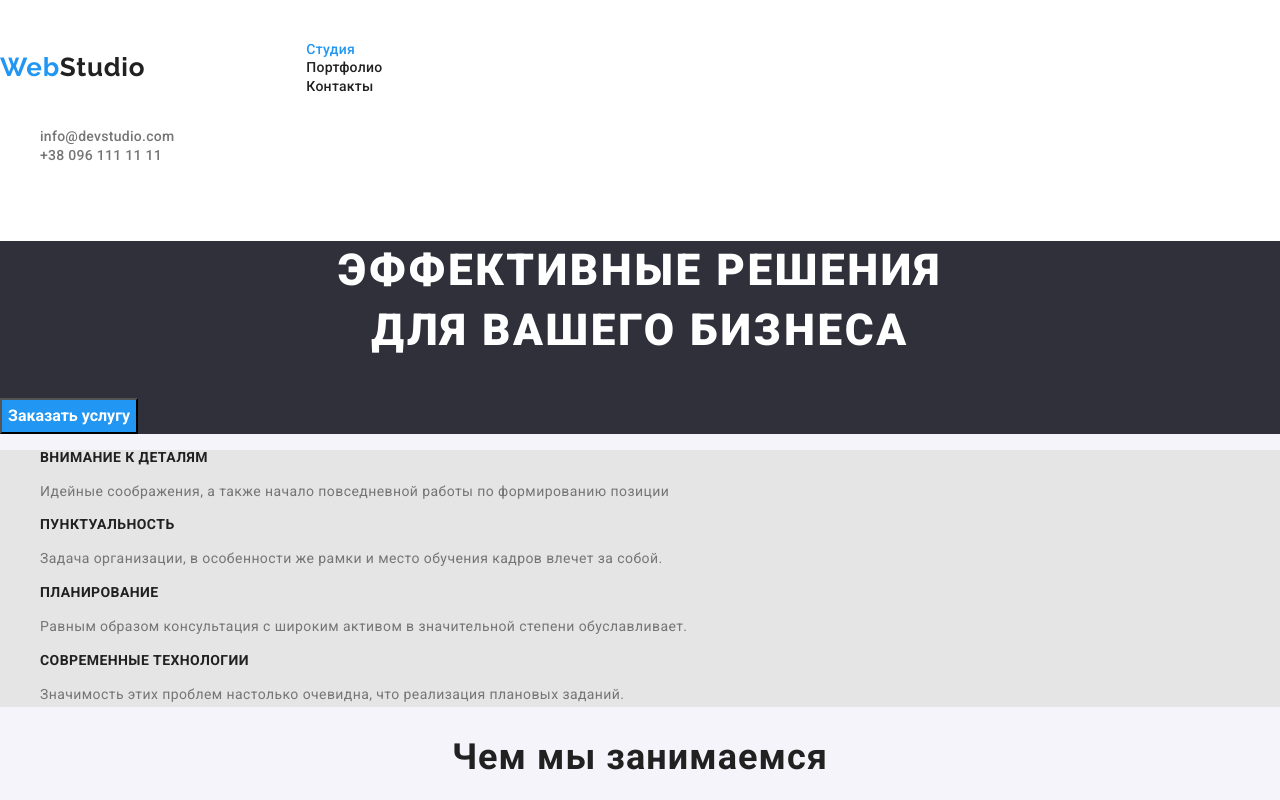
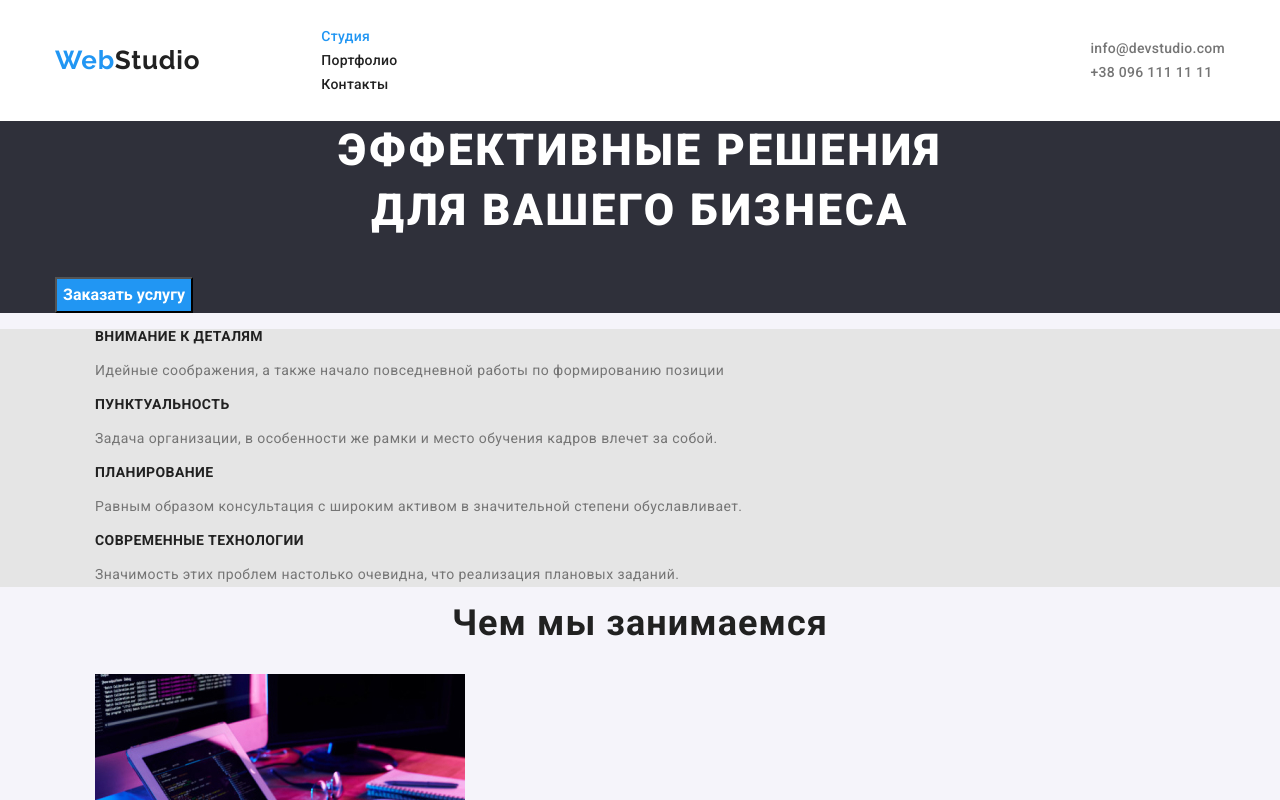
Before and after one commit to PaliAnna/goit-markup-hw-03, a plain HTML site: page index.html in a window 1280 px wide. Shown: the top 800 px of the page. Drawn offline with nearby package versions, Linux system fonts and the light colour scheme.

Commit message:
2.по центру

```diff
--- a/css/styles.css
+++ b/css/styles.css
@@ -9,10 +9,41 @@
     --bcg-team: #F5F4FA
     }
 
+html{
+    box-sizing: border-box;
+     }
+
+
+
+
 /* site-nav */
 body {
+    margin: 0;
     font-family: Roboto, sans-serif;
+    line-height: 1.5;
 }
+
+h1,
+h2,
+h3{
+    margin-top: 0;
+}
+
+.container{
+   width: 1200px;
+   padding-left: 15px;
+   padding-right: 15px;
+   margin-left: auto;
+   margin-right: auto;
+}
+
+.list{
+  list-style: none;
+  margin: 0;
+  padding: 0;
+}
+
+
 
 li{
     list-style: none;
@@ -55,6 +86,7 @@ align-items: center;
     list-style: 1.2;
     letter-spacing: 0.03em;
     text-decoration: none;
+    margin-right: 93px;
 }
 .logo-studio{
     color: var(--primary-text-color);
--- a/index.html
+++ b/index.html
@@ -13,7 +13,7 @@
 
     <!-- Хэдэр -->
     <header class="header">
-        <div class="container header-container">
+      <div class="container header-container">
       <nav class="site-nav navigation">
         <a class="logo nav-logo"  href="./index.html" class="nav-logo">Web<span class="logo-studio">Studio</span></a>
         <ul class="list menu">
@@ -22,11 +22,12 @@
           <li class="menu-item"><a href="#contacts" class="site-link">Контакты</a></li>
         </ul>
       </nav>
-     </div>
+
         <ul class="list menu">
           <li><a href="mailto:info@devstudio.com" class="info">info@devstudio.com</a></li>
           <li><a href="tel:+380961111111" class="info">+38 096 111 11 11</a></li>
         </ul>
+      </div>
     </header>
 
     <!--Уникальный контент страницы-->
@@ -40,7 +41,7 @@
           <h1 class="hero-title">Эффективные решения<br> для вашего бизнеса</h1>
           <button type="button" class="btn">Заказать услугу</button>
        </div>
-    </div>
+      </div>
     </section>
 
     <!-- Детали -->
@@ -129,6 +130,7 @@
 
     <!-- Футер -->
     <footer class="footer">
+       <div  class="container">
         <a href="./index.html" class="footer-logo">Web<span class="footer-span">Studio</span></a>
 
         <address id="contacts" class="f-address">
@@ -138,6 +140,7 @@
                 <li><a href="tel:+380991111111" class="footer-info">+3 8 099 111 11 11</a></li>
             </ul>
         </address>
+      </div>
     </footer>
 </body>
 </html>
```
